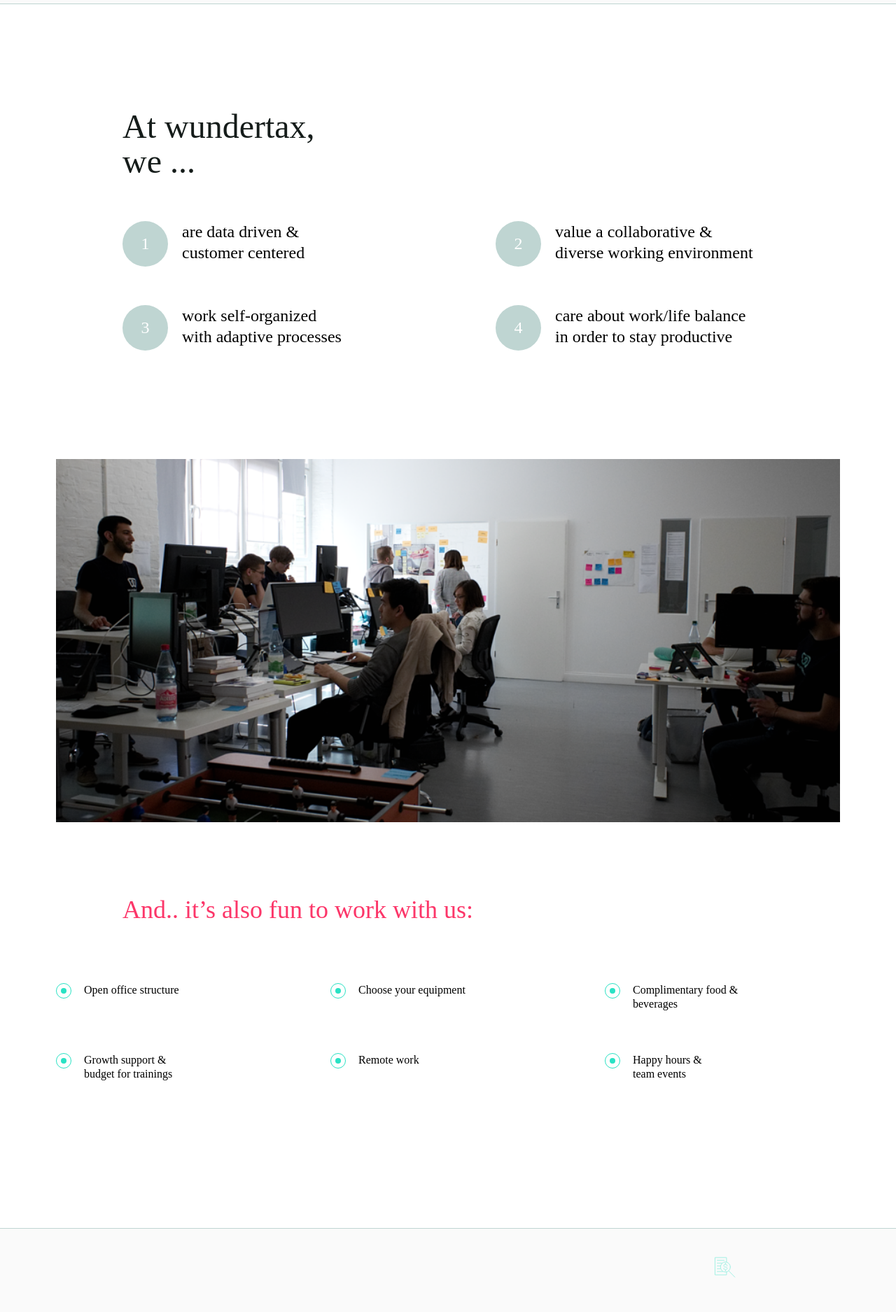
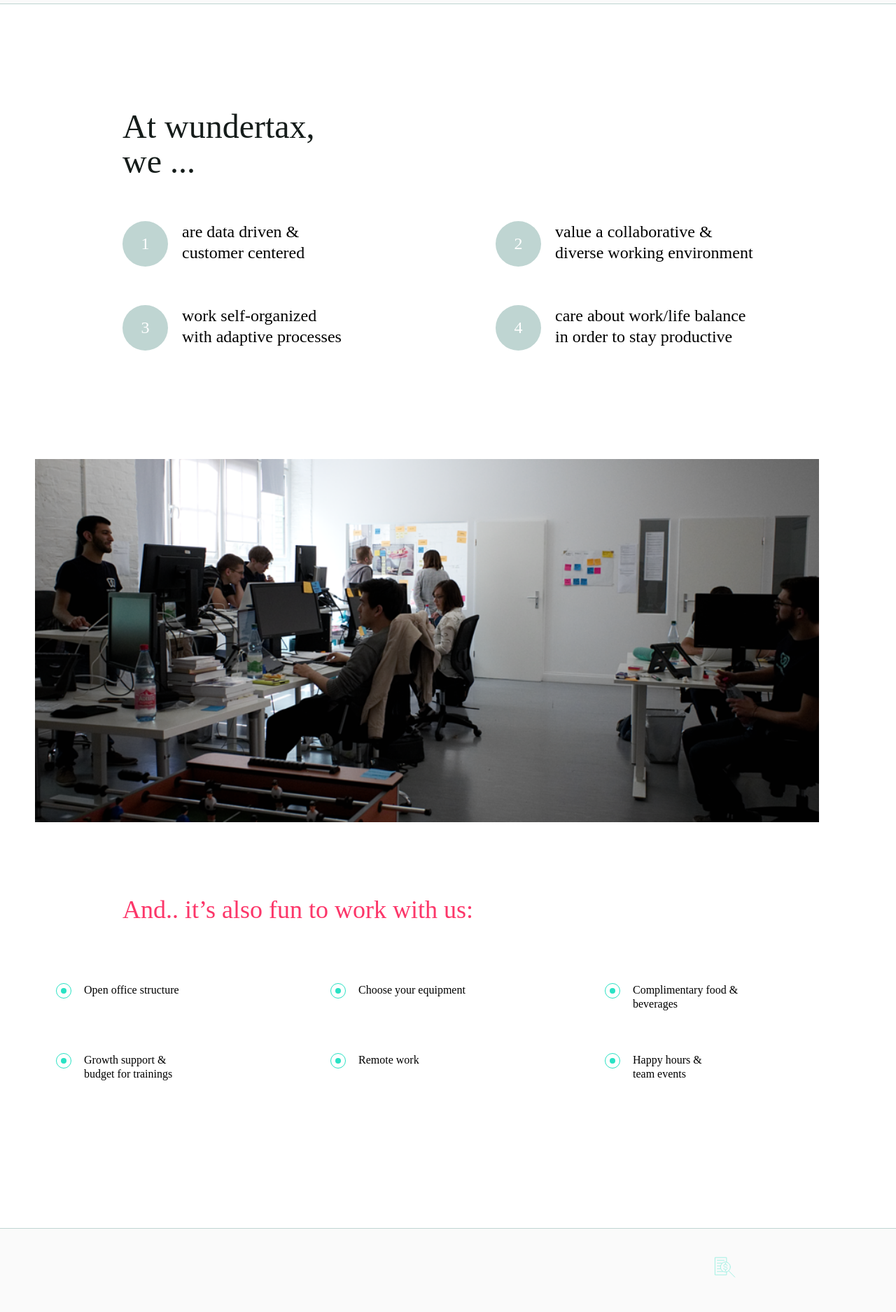
Before and after one commit to valentin-shvets/wundertax.github.io, a Jekyll site: the page built from index.md, in a window 1280 px wide. Shown: the part 3621-5496 px from the top of the page at 70% size. Built offline with Jekyll 4.4.1, drawn with Linux system fonts in a browser that asks for light colours; some web fonts are replaced.

Commit message:
Fix extra margin from office image

```diff
--- a/_sass/components/Workplace.scss
+++ b/_sass/components/Workplace.scss
@@ -25,6 +25,7 @@
 
   &__office {
     left: 50%;
+    margin-left: -30px;
     padding-bottom: 60px;
     position: relative;
     transform: translateX(-50%);
```
